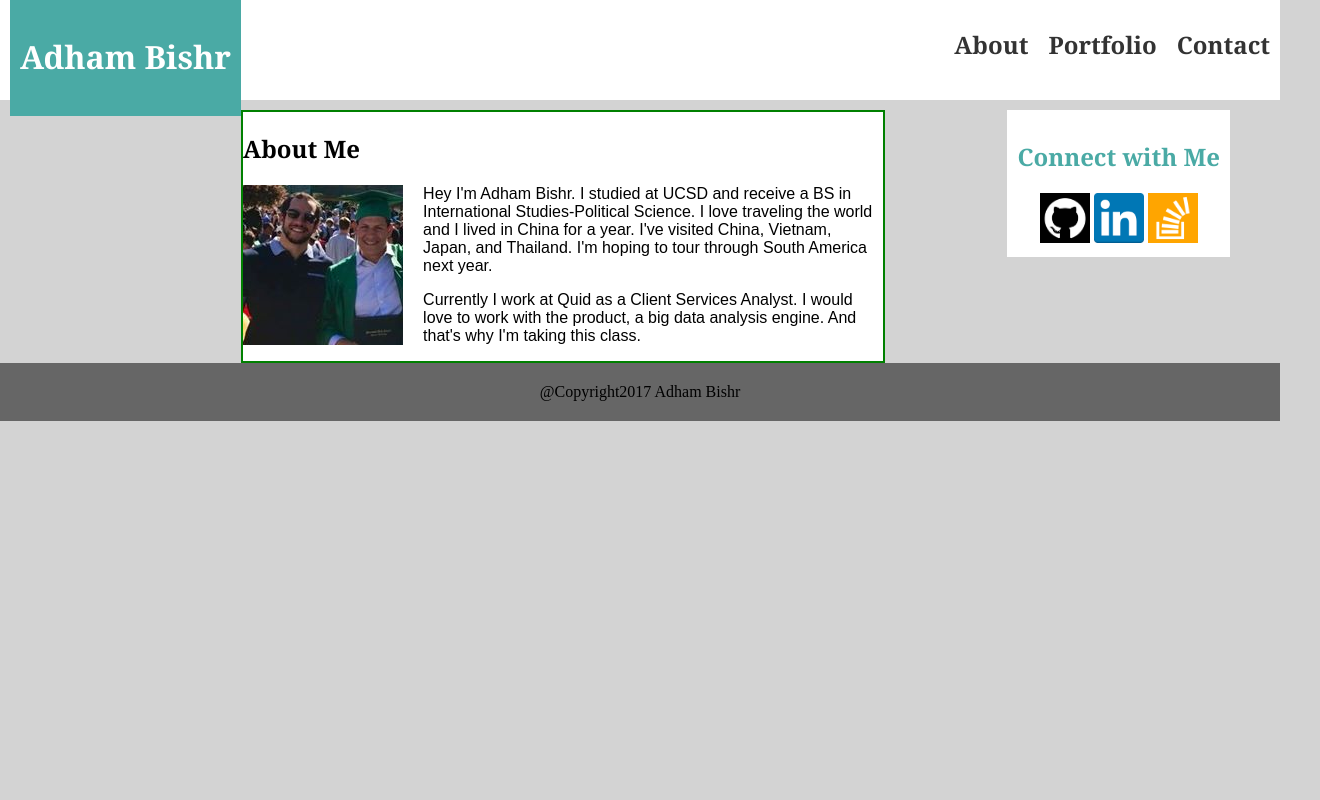
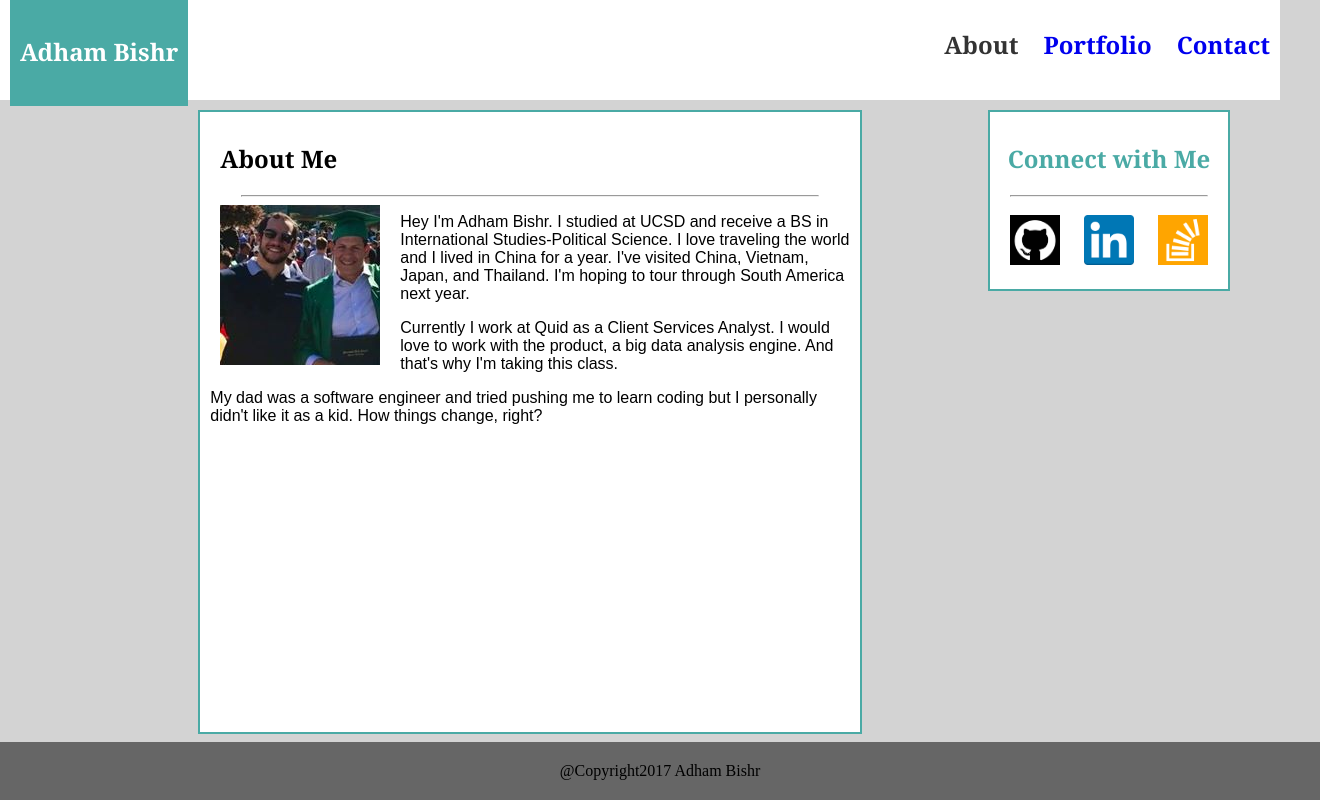
Before and after one commit to abishr12/Basic-Portfolio, a plain HTML site: page index.html in a window 1280 px wide. Shown: the whole page, 1320 px wide, since content can reach past the window. Drawn offline with Linux system fonts and the light colour scheme; files whose address does not match are found by name.

Commit message:
adding more

```diff
--- a/index.html
+++ b/index.html
@@ -9,23 +9,29 @@
 
   <body>
 
+    <section>
       <header class= "header">
+
         <h1 class= "name">Adham Bishr</h1>
 
-        <h2 class= "moveright"> Contact </h2>
+       <a href="contact.html"> <h2 class= "moveright"> Contact </h2></a>
 
-        <h2 class= "moveright"> Portfolio </h2>
+       <a href="portfolio.html"> <h2 class= "moveright"> Portfolio </h2></a>
 
         <h2 class= "moveright"> About </h2>
 
       </header>
-      <div>
+
+    </section>
+
         <section id="aboutme">
 
-          <h2>About Me</h2>
+          <h2 class="aboutmehead">About Me</h2>
+
+          <hr>
 
           <img id="picofme" src="/Users/Adham1/Desktop/pic.jpg" alt="Adham Bishr" alt="Adham Bishr">
-          <div>
+
 
             <p>
               Hey I'm Adham Bishr. I studied at UCSD and receive a BS in International Studies-Political Science. I love traveling the world and I lived in China for a year. I've visited China, Vietnam, Japan, and Thailand. I'm hoping to tour through South America next year.
@@ -34,12 +40,18 @@
             <p>
               Currently I work at Quid as a Client Services Analyst. I would love to work with the product, a big data analysis engine. And that's why I'm taking this class.
             </p>
-          </div>
+
+            <p>
+            	My dad was a software engineer and tried pushing me to learn coding but I personally didn't like it as a kid. How things change, right?
+            </p>
+
 
         </section>
 
         <section id="connect">
           <h2>Connect with Me</h2>
+
+          <hr>
 
           <a href= https://github.com/abishr12 target="_blank"> <img class="resizing" src="github.png"></a>
 
@@ -48,7 +60,7 @@
           <a href= https://stackoverflow.com/users/8143035/adham-bishr target="_blank"><img class="resizing" src="stackoverflow.png"></a>
 
         </section>
-      </div>
+
 
       <footer>
         @Copyright2017 Adham Bishr
--- a/style.css
+++ b/style.css
@@ -14,7 +14,7 @@ html{
 	background-color: white;
 	font-family: "Georgia",Times New Roman,Times,serif;
 	color: #333333;
-	/*margin: 0 auto;*/
+	margin: 0 auto;
 	width: 100%;
 	height: 100px;
 	border-color: #cccccc;
@@ -24,6 +24,7 @@ html{
 	float: right;
 	margin: 10px;
 	line-height: 70px;
+	padding-left: 5px;
 }
 
 .moveleft{
@@ -35,14 +36,14 @@ html{
 	color: white;
 	padding: 35px 10px 38px 10px;
 	margin: 0px 0px 0px 10px;
-	position: relative;
-	/*padding-bottom: 38px;*/
+
 
 }
 
 .resizing{
 	width: 50px;
 	height: 50px;
+	margin: 10px;
 
 }
 
@@ -73,7 +74,7 @@ h2{
 	color: #4aaaa5;
 	text-align: center;
 	padding: 10px;
-	border-color: #cccccc;
+	border: 2px solid #4aaaa5;
 	background-color: white;
 	position: absolute;
 	right: 50px;
@@ -83,14 +84,18 @@ h2{
 #aboutme{
 	width: 50%;
 	float: left;
-	border: 2px solid green;
+	border: 2px solid #4aaaa5;
 	margin-top: 10px;
 	background-color: white;
+	margin-left: 10px;
+	height: 75%;
+	padding: 10px;
 }
 
 #picofme{
 	float: left;
 	margin-right: 20px;
+	margin-left: 10px;
 }
 
 p{
@@ -102,7 +107,10 @@ footer {
   clear: both;
   background: #666666;
   text-align: center;
+  position: absolute;
+  width: 100%;
   bottom: 0px;
+  margin-top: 10px;
 }
 
 input[type=text] {
@@ -139,4 +147,13 @@ input[type=text] {
 
 #portfolioheader{
 	margin-left: 20px;
+	color: #4aaaa5;
 }
+
+.aboutmehead{
+	margin-left: 10px;
+}
+
+hr{
+	width: 90%;
+}
```
Also changed, not shown: contact.html (+7 -3 lines), portfolio.html (+18 -4 lines), blackjack.jpg (added), slots.jpg (added).
